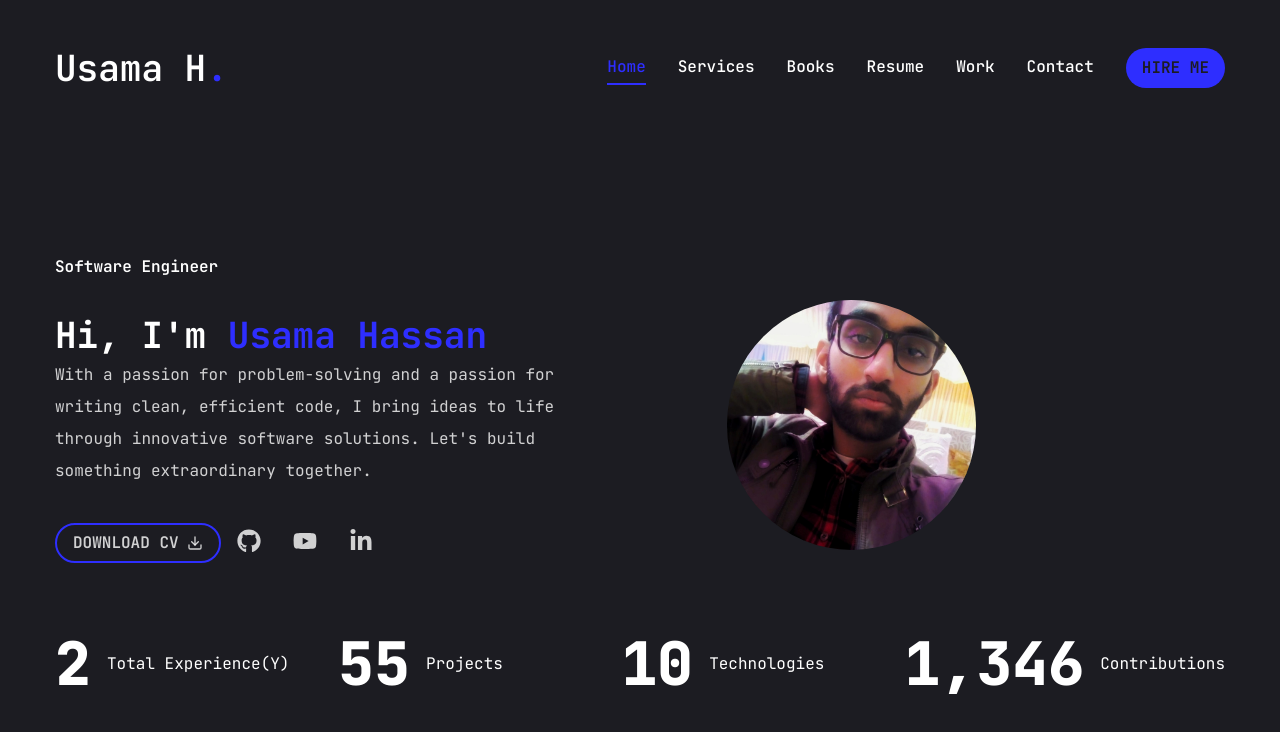
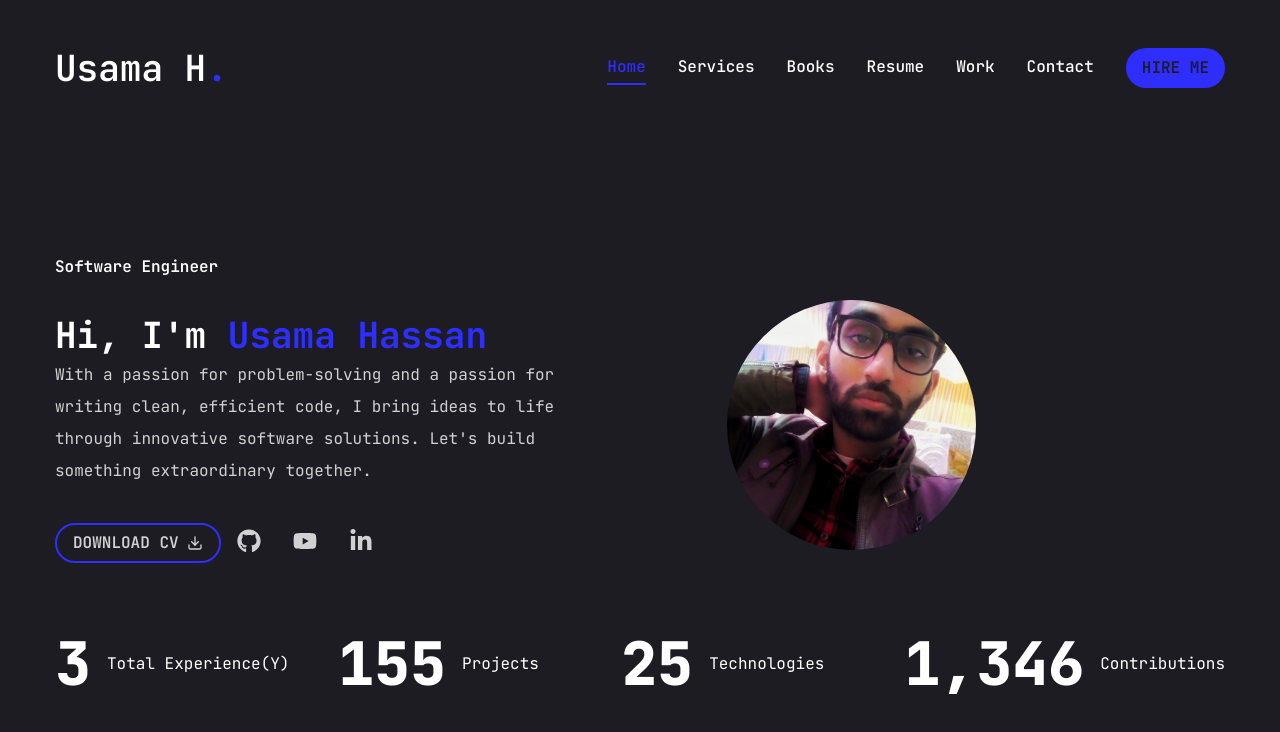
Before and after one commit to itisusama/my-portfolio, a Next.js app: page / in a window 1280 px wide. Shown: the top 732 px of the page. Built offline with nearby package versions, Linux system fonts and the light colour scheme.

Commit message:
Update Stats.js

```diff
--- a/src/components/Stats.js
+++ b/src/components/Stats.js
@@ -3,9 +3,9 @@
 import CountUp from "react-countup";
 
 const stats = [
-    { num: 2, text: "Total Experience(Y)"},
-    { num: 55, text: "Projects"},
-    { num: 10, text: "Technologies"},
+    { num: 3, text: "Total Experience(Y)"},
+    { num: 156, text: "Projects"},
+    { num: 25, text: "Technologies"},
     { num: 1370, text: "Contributions"},
 ]
 
```
